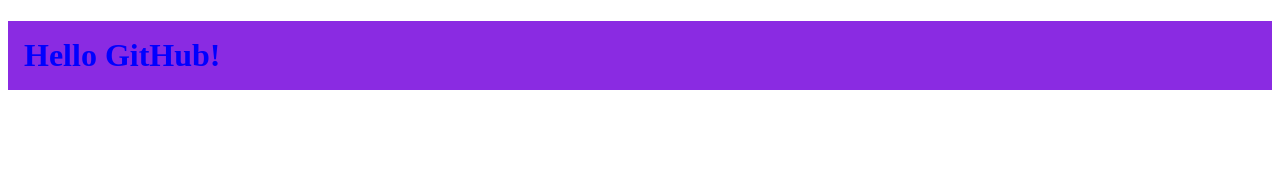
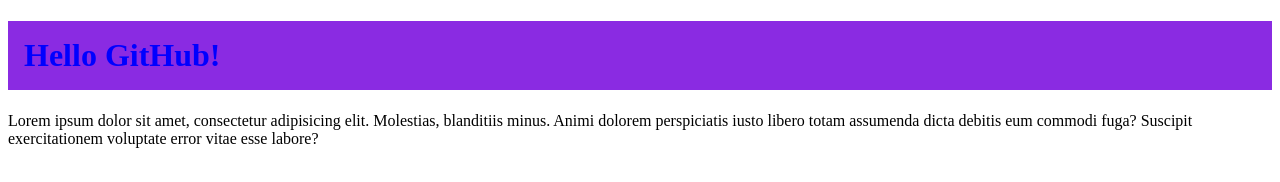
Before and after one commit to Jekaterina21/First-Repository, a plain HTML site: page index.html in a window 1280 px wide. Drawn offline with Linux system fonts and the light colour scheme.

Commit message:
paragraph to index.html added

```diff
--- a/index.html
+++ b/index.html
@@ -8,5 +8,6 @@
 </head>
 <body>
     <h1>Hello GitHub!</h1>
+    <p>Lorem ipsum dolor sit amet, consectetur adipisicing elit. Molestias, blanditiis minus. Animi dolorem perspiciatis iusto libero totam assumenda dicta debitis eum commodi fuga? Suscipit exercitationem voluptate error vitae esse labore?</p>
 </body>
 </html>
```
